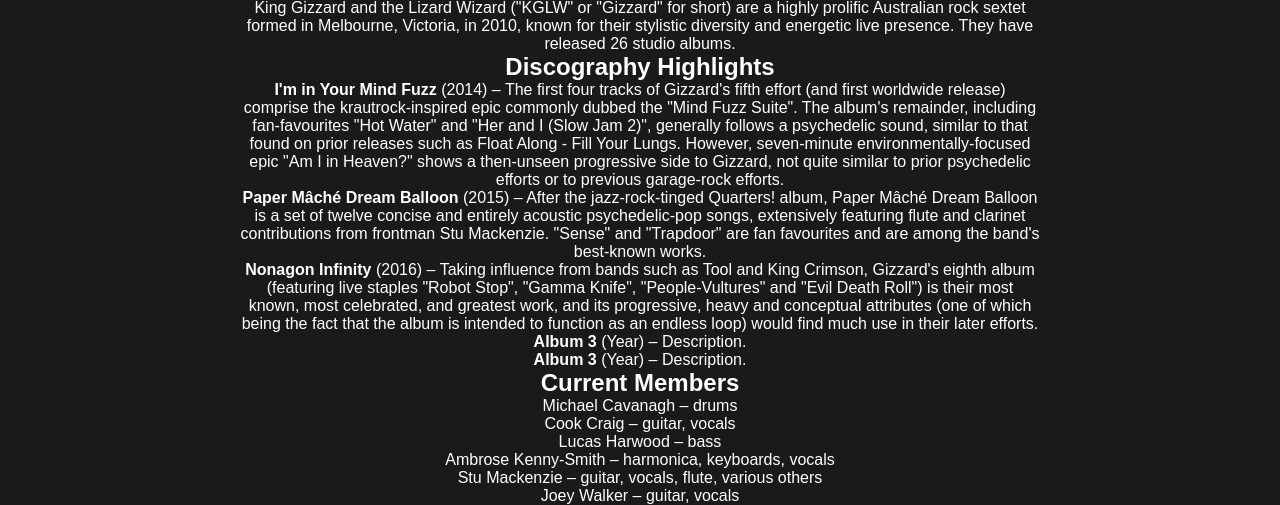
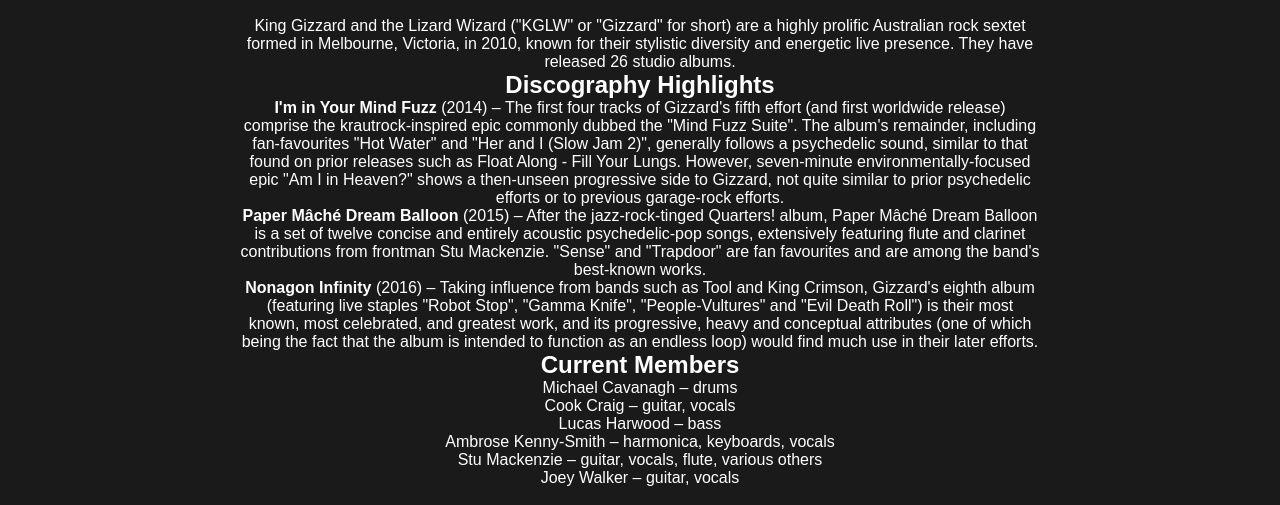
Before and after one commit to discogenius/disco-genius.github.io, a plain HTML site: page king-gizzard-and-the-lizard-wizard.html in a window 1280 px wide. Shown: the part 343-848 px from the top of the page. Drawn offline with Linux system fonts and the light colour scheme.

Commit message:
Update king-gizzard-and-the-lizard-wizard.html

```diff
--- a/king-gizzard-and-the-lizard-wizard.html
+++ b/king-gizzard-and-the-lizard-wizard.html
@@ -25,8 +25,6 @@
                 <li><strong>I'm in Your Mind Fuzz</strong> (2014) – The first four tracks of Gizzard's fifth effort (and first worldwide release) comprise the krautrock-inspired epic commonly dubbed the "Mind Fuzz Suite". The album's remainder, including fan-favourites "Hot Water" and "Her and I (Slow Jam 2)", generally follows a psychedelic sound, similar to that found on prior releases such as Float Along - Fill Your Lungs. However, seven-minute environmentally-focused epic "Am I in Heaven?" shows a then-unseen progressive side to Gizzard, not quite similar to prior psychedelic efforts or to previous garage-rock efforts.</li>
                 <li><strong>Paper Mâché Dream Balloon</strong> (2015) – After the jazz-rock-tinged Quarters! album, Paper Mâché Dream Balloon is a set of twelve concise and entirely acoustic psychedelic-pop songs, extensively featuring flute and clarinet contributions from frontman Stu Mackenzie. "Sense" and "Trapdoor" are fan favourites and are among the band's best-known works.</li>
                 <li><strong>Nonagon Infinity</strong> (2016) – Taking influence from bands such as Tool and King Crimson, Gizzard's eighth album (featuring live staples "Robot Stop", "Gamma Knife", "People-Vultures" and "Evil Death Roll") is their most known, most celebrated, and greatest work, and its progressive, heavy and conceptual attributes (one of which being the fact that the album is intended to function as an endless loop) would find much use in their later efforts.</li>
-                <li><strong>Album 3</strong> (Year) – Description.</li>
-                <li><strong>Album 3</strong> (Year) – Description.</li>
             </ul>
         </section>
 
```
